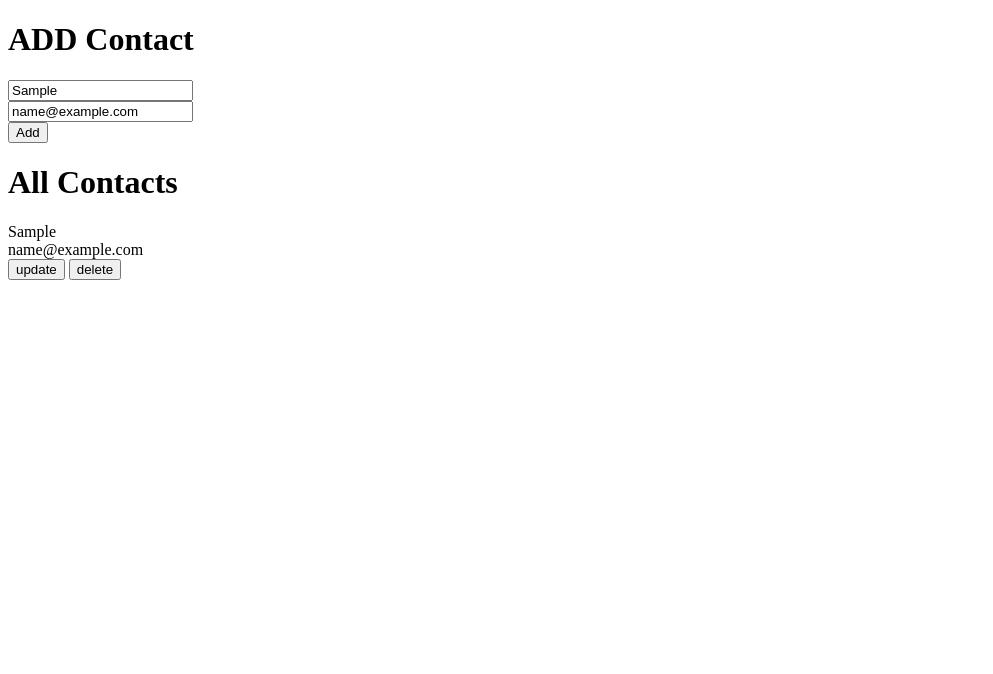
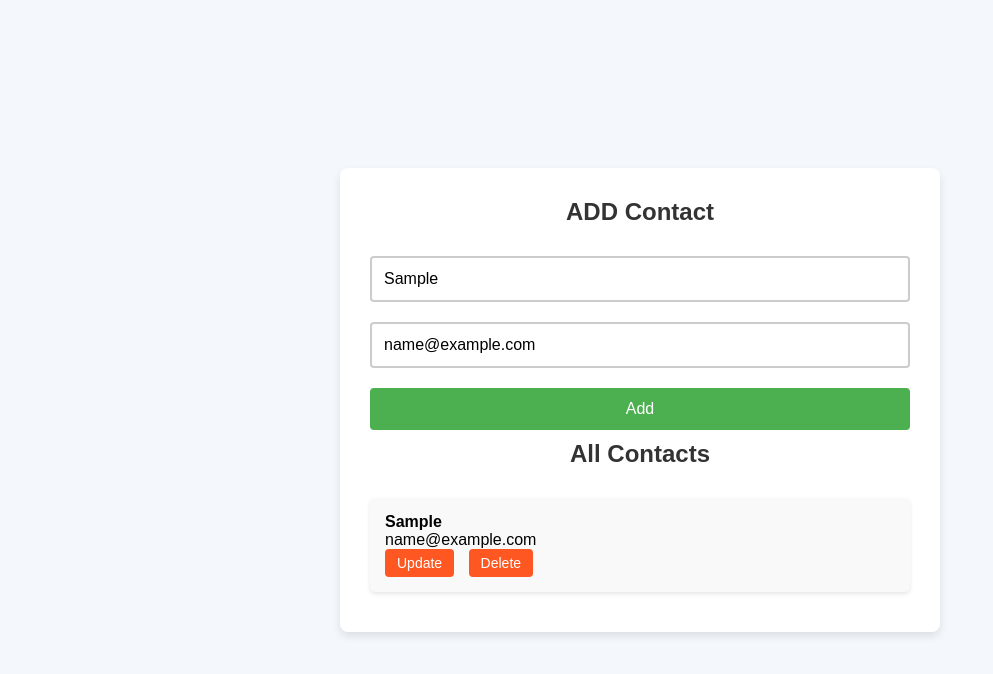
Before and after one commit to zahoum/Regional-Crud-, a plain HTML site: page index.html in a window 1280 px wide. Both pictures are taken after typing "Sample", "name@example.com" into the empty fields and a click on the button "Add". Shown: the whole page, without its empty margins (0-993 px from the left). Drawn offline with Linux system fonts and the light colour scheme.

Commit message:
Update index.html

```diff
--- a/index.html
+++ b/index.html
@@ -4,69 +4,185 @@
     <meta charset="UTF-8">
     <meta name="viewport" content="width=device-width, initial-scale=1.0">
     <title>Contact App</title>
+    <style>
+        * {
+            box-sizing: border-box;
+            margin: 0;
+            padding: 0;
+            font-family: Arial, sans-serif;
+        }
+
+        body {
+            background-color: #f4f7fc;
+            display: flex;
+            justify-content: center;
+            align-items: center;
+            height: 100vh;
+            padding: 20px;
+        }
+
+        .father {
+            width: 100%;
+            max-width: 600px;
+            background-color: white;
+            border-radius: 8px;
+            box-shadow: 0 4px 8px rgba(0, 0, 0, 0.1);
+            padding: 30px;
+            text-align: center;
+        }
+
+        h1 {
+            color: #333;
+            font-size: 24px;
+            margin-bottom: 20px;
+        }
+
+        .input input {
+            width: 100%;
+            padding: 12px;
+            margin: 10px 0;
+            border: 2px solid #ccc;
+            border-radius: 4px;
+            font-size: 16px;
+            transition: border-color 0.3s ease;
+        }
+
+        .input input:focus {
+            border-color: #4CAF50;
+            outline: none;
+        }
+
+        .input input[type="button"] {
+            background-color: #4CAF50;
+            color: white;
+            border: none;
+            cursor: pointer;
+            font-size: 16px;
+            padding: 12px;
+            border-radius: 4px;
+            transition: background-color 0.3s ease;
+        }
+
+        .input input[type="button"]:hover {
+            background-color: #45a049;
+        }
+
+        .output {
+            margin-top: 30px;
+            text-align: left;
+        }
+
+        .output p {
+            background-color: #f9f9f9;
+            padding: 15px;
+            border-radius: 5px;
+            margin-bottom: 10px;
+            box-shadow: 0 2px 4px rgba(0, 0, 0, 0.1);
+        }
+
+        .output button {
+            background-color: #ff5722;
+            color: white;
+            border: none;
+            cursor: pointer;
+            font-size: 14px;
+            padding: 6px 12px;
+            border-radius: 4px;
+            margin-right: 10px;
+            transition: background-color 0.3s ease;
+        }
+
+        .output button:hover {
+            background-color: #e64a19;
+        }
+
+        .output button:nth-child(2) {
+            background-color: #2196F3;
+        }
+
+        .output button:nth-child(2):hover {
+            background-color: #1976d2;
+        }
+
+        @media (max-width: 480px) {
+            .father {
+                padding: 20px;
+            }
+
+            .input input {
+                font-size: 14px;
+            }
+
+            h1 {
+                font-size: 20px;
+            }
+        }
+    </style>
 </head>
 <body>
-    <h1>ADD Contact</h1>
-
     <div class="father">
+        <h1>ADD Contact</h1>
         <div class="input">
-            <input type="text" id="smiya" placeholder="name"><br>
-            <input type="email" id="jmail" placeholder="email"><br>
+            <input type="text" id="smiya" placeholder="Name"><br>
+            <input type="email" id="jmail" placeholder="Email"><br>
             <input type="button" value="Add" id="add" onclick="addContact()"><br>
         </div>
 
         <h1>All Contacts</h1>
 
-        <div class="output"  id="afichage">
-
-        </div>
+        <div class="output" id="afichage"></div>
     </div>
 
     <script>
-        let t =JSON.parse(localStorage.getItem('contacts')) || [];
-        function addContact(){
-            name = document.getElementById('smiya').value;
-            mail = document.getElementById('jmail').value ;
+        let t = JSON.parse(localStorage.getItem('contacts')) || [];
+
+        function addContact() {
+            let name = document.getElementById('smiya').value;
+            let mail = document.getElementById('jmail').value;
 
             if (name && mail) {
                 t.push({ name, mail });
                 affichier();
-            }
-            else {
+                save();
+            } else {
                 alert('Please fill in all fields');
             }
+        }
 
-        }
-        function affichier(){
-            let contact = document.getElementById('afichage')
+        function affichier() {
+            let contact = document.getElementById('afichage');
             contact.innerHTML = '';
 
-
-            t.forEach((element,index) => {
-                contact.innerHTML +=`
-                    <p>${element.name} <br>
+            t.forEach((element, index) => {
+                contact.innerHTML += `
+                    <p>
+                        <strong>${element.name}</strong><br>
                         ${element.mail}<br>
-                    <button onclick = "update(${index})" value="update">update</button>
-                    <button onclick = "move(${index})" value = "delete">delete</button>
+                        <button onclick="update(${index})">Update</button>
+                        <button onclick="move(${index})">Delete</button>
                     </p>
-                `
+                `;
             });
         }
+
         function save() {
-            localStorage.setItem('contacts',JSON.stringify(t));
+            localStorage.setItem('contacts', JSON.stringify(t));
         }
+
         window.onload = function() {
             affichier();
         }
-        function move(index){
-            t.splice(index,1);
+
+        function move(index) {
+            t.splice(index, 1);
             affichier();
             save();
         }
-        function update(index){
+
+        function update(index) {
             let name = prompt('Put A New Name To Change :' + t[index].name);
-            let mail = prompt('put A New Email To Change :' + t[index].mail);
-            if (name && mail){
+            let mail = prompt('Put A New Email To Change :' + t[index].mail);
+            if (name && mail) {
                 t[index].name = name;
                 t[index].mail = mail;
                 affichier();
```
